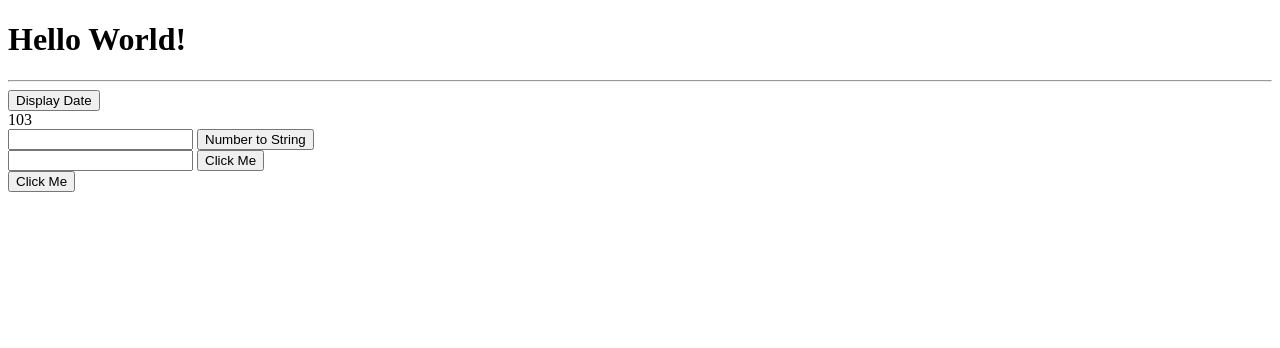
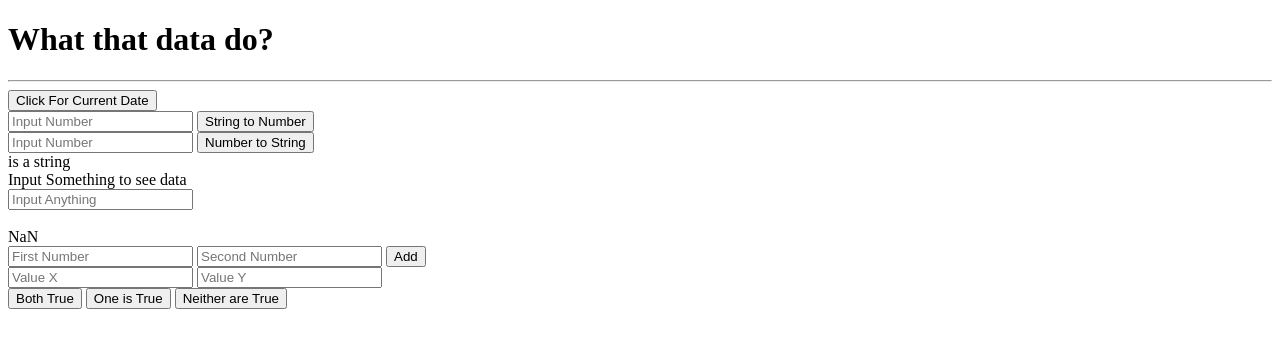
Before and after one commit to AustinCodingAcademy/JS211_CurrentDateTimeProject, a website: page index.html in a window 1280 px wide. Both pictures are taken after a click on the button "Number to String". Drawn offline with Linux system fonts and the light colour scheme.

Commit message:
buttons from hell

```diff
--- a/index.html
+++ b/index.html
@@ -5,21 +5,39 @@
     <title></title>
   </head>
   <body>
-    <h1>Hello World!</h1>
+    <h1>What that data do?</h1>
     <hr/>
     <div id="display-element"></div>
-    <button onclick="displayDate()">Display Date</button>
+    <button onclick="displayDate()">Click For Current Date</button>
 
-    <div id="number-to-string"></div>
-    <input type="number" id="numInput" value="" onkeyup="storeNumber(this.value)"></input>
-    <button onclick="convertNumToString()">Number to String</button>
+    <div id="string-to-number"></div>
+    <input type="text" id="stringInput" value="" placeholder="Input Number"></input>
+    <button onclick="convertStringToNum()">String to Number</button>
+    <div id="results"></div>
 
-    <div id="button-two"></div>
-    <input type="text" id="stringInput" value="" onkeyup="stringyBoi(this.value)"></input>
-    <button onclick="string2Num()">Click Me</button>
+   <div id="number-to-string"></div>
+     <input type="number" id="numInput" value="" placeholder="Input Number" ></input>
+     <button onclick="convertNumToString()">Number to String</button>
+     <div id="results2"></div>
 
-<div id="button-three"></div>
-    <button onclick="displayDate()">Click Me</button>
+
+    <div id="typeof-input">Input Something to see data</div>
+    <input type="textarea" value="" name="Num" placeholder="Input Anything" onkeyup="showDataType(this.value)"><br>
+    <br>
+
+    <div id="add-numbers"></div>
+    <input type="number" id="value1" name="value1" placeholder="First Number" value=""/>
+    <input type="number" id="value2" name="value2" placeholder="Second Number" value=""/>
+    <input type="button" name="Submit" value="Add" onclick="numAdd()"/>
+    <br>
+
+    <input type ="text" id="valueX" name="value1" placeholder="Value X" value=""/>
+    <input type="text" id="valueY" name="value2" placeholder="Value Y" value=""/>
+    <br>
+    <input type="button" name="submit" value="Both True" onclick="bothAreTrue()"/>
+    <button onclick="oneIsTrue()">One is True</button>
+    <button onclick="neitherAreTrue()">Neither are True</button>
+
  <script src="main.js"></script>
   </body>
 
--- a/main.js
+++ b/main.js
@@ -11,27 +11,29 @@ const displayDate = () => {
   document.getElementById("display-element").innerHTML = currentDate;
 }
 
+
 // Write a JavaScript program to convert a number to a string.
-const storeNumber = (numA) => {
-  let inputString = numA
-  convertNumToString(inputString)
-  console.log(inputString)
- }
-
-const convertNumToString = (numA) => {
-  let string = numA.toString()
-  document.getElementById("number-to-string").innerHTML = string;
+const convertNumToString = (numInput) => {
+ numInput = document.getElementById("numInput").value
+ document.getElementById("results2").innerHTML = `${numInput} is a ${typeof(numInput)}`;
 }
 
-console.log(convertNumToString(69))
-console.log(convertNumToString(103))
 
 // Write a JavaScript program to convert a string to the number.
-const convertStringToNum = (string) => {
-  return parseInt(string)
+let stringInput = ""
+
+// const storeString = (string) => {
+//   let stringInput = string
+//   convertNumToString(numInput)
+// }
+
+const convertStringToNum = (numA) => {
+  numA = document.getElementById("stringInput").value
+  x = parseInt(numA)
+  document.getElementById("results").innerHTML = `${x} is a ${typeof(x)}`;
+  console.log(typeof(x))
 }
-console.log(convertStringToNum("5"))
-console.log(convertStringToNum("hello"))
+
 
 
 // Write a JavaScript program that takes in different datatypes and prints out whether they are a:
@@ -48,19 +50,21 @@ console.log(convertStringToNum("hello"))
   // console.log(isDataType(4))
 // replace "4" with different data type to change
 
-const showDataType = (data) => {
-  return typeof data
+const showDataType = (type) => {
+  console.log(typeof type)
+  // document.getElementById("typeof-input").innerHTML = type;
+  document.getElementById("typeof-input").innerHTML = typeof type;
 }
 
-console.log(showDataType(true))
-console.log(showDataType(7))
-console.log(showDataType("button stuff"))
 
 // Write a JavaScript program that adds 2 numbers together.
 const numAdd = (a, b) => {
-  let sum = a + b ;
-  return sum
+  a = document.getElementById("value1").value
+  b = document.getElementById("value2").value
+  let sum = parseInt(a) + parseInt(b) ;
+  document.getElementById("add-numbers").innerHTML = sum ;
   }
+
   console.log(numAdd(2, 3))
 
 // document.getElementById("button-two").innerHTML = sum;
```
